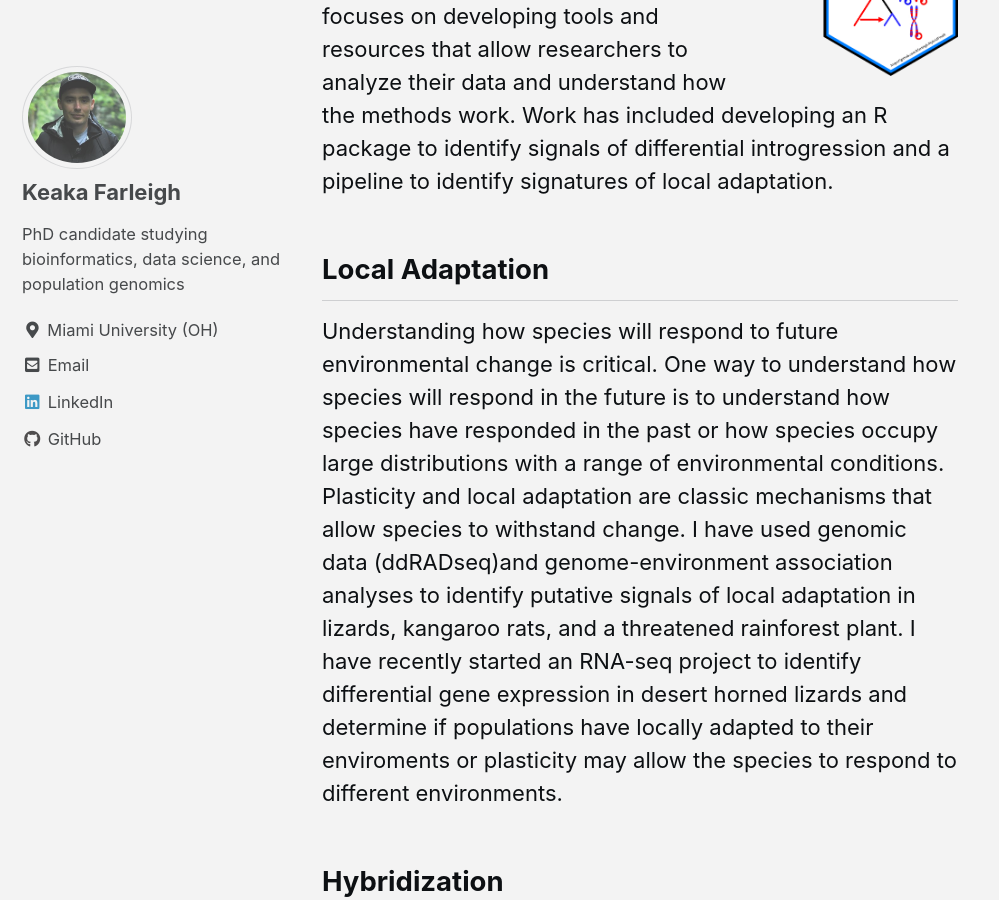
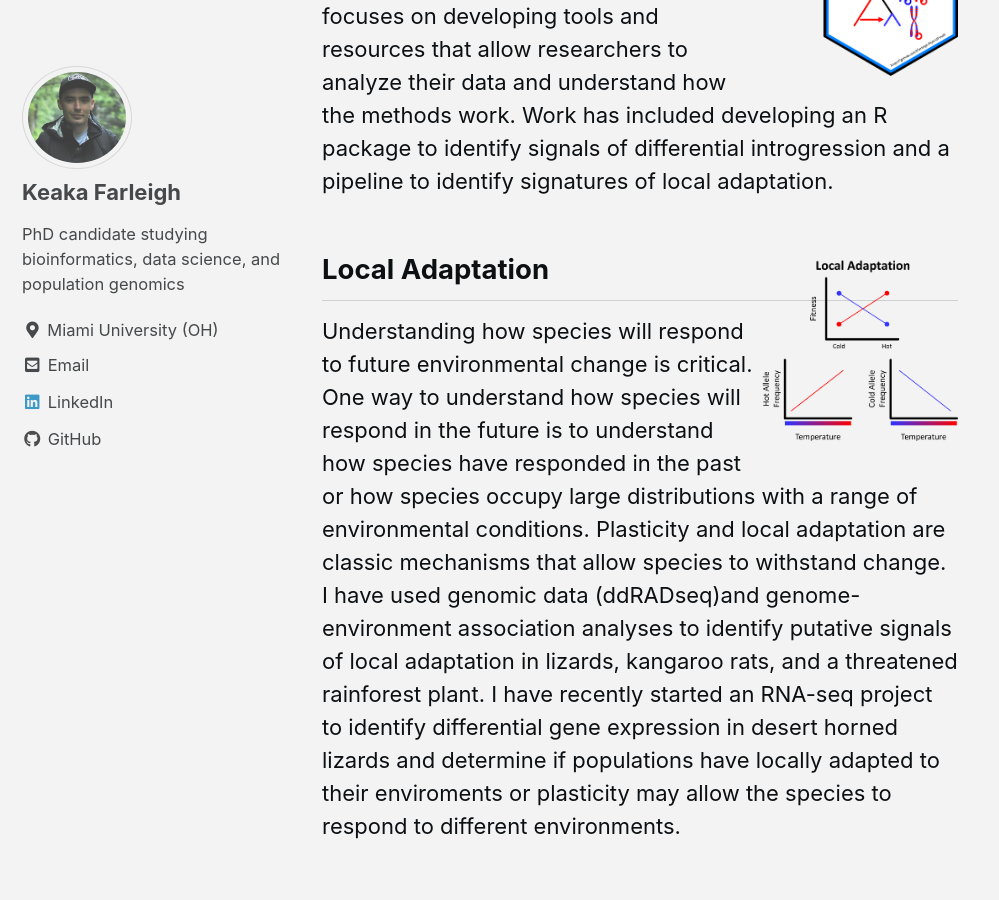
Before and after one commit to kfarleigh/kfarleigh.github.io, a Jekyll site: the page built from _pages/research.md, in a window 1280 px wide and 900 px high, scrolled down 609 px. Shown: the whole window, without its empty margins (0-999 px from the left). Built offline with Jekyll 4.4.1, drawn with Linux system fonts in a browser that asks for light colours; cached includes are drawn as plain includes.

Commit message:
Added images to research page

```diff
--- a/_pages/research.md
+++ b/_pages/research.md
@@ -6,9 +6,9 @@
 ## Bioinformatics <img align="right" src="/images/Software_HexStickers.png"  width="200px" height="250px">
 Genomic scale datasets are becoming the standard in modern biology. Understanding how to process and analyze this data is critical. My research focuses on developing tools and resources that allow researchers to analyze their data and understand how the methods work. Work has included developing an R package to identify signals of differential introgression and a pipeline to identify signatures of local adaptation.
 
-## Local Adaptation
+## Local Adaptation <img align="right" src="/images/Local_Adaptation.png"  width="200px" height="200px">
 Understanding how species will respond to future environmental change is critical. One way to understand how species will respond in the future is to understand how species have responded in the past or how species occupy large distributions with a range of environmental conditions. Plasticity and local adaptation are classic mechanisms that allow species to withstand change. I have used genomic data (ddRADseq)and genome-environment association analyses to identify putative signals of local adaptation in lizards, kangaroo rats, and a threatened rainforest plant. I have recently started an RNA-seq project to identify differential gene expression in desert horned lizards and determine if populations have locally adapted to their enviroments or plasticity may allow the species to respond to different environments.
-## Hybridization
+## Hybridization <img align="right" src="/images/Hybridization.png"  width="200px" height="250px">
 I am interested in why hybridization occurs. What processes promote hybridization, and what mechanisms cause introgression in some genomic regions but not others? Part of my dissertation focuses on hybridization and differential introgression in Caribean anoles. In this project, my collaborators and I find evidence of hybridization, introduce an R package to identify signals of differential introgression and use demographic models and simulations to support our findings. The manuscript for this project is currently in review at Molecular Ecology.
 ## Population Genomics
 Population genomics provides the foundation of my research. Most of my projects include a population genomics component and use these techniques as a base for comparison between species, populations, etc. Differences in population genomic statistics can provide evidence of past responses to environmental change, range expansion, and introgression among many other things.
```
Also changed, not shown: images/Hybridization.png (added), images/Local_Adaptation.png (added).
